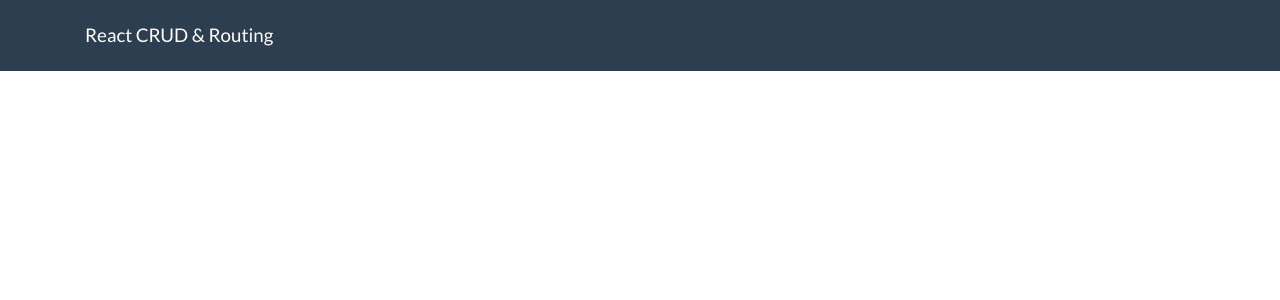
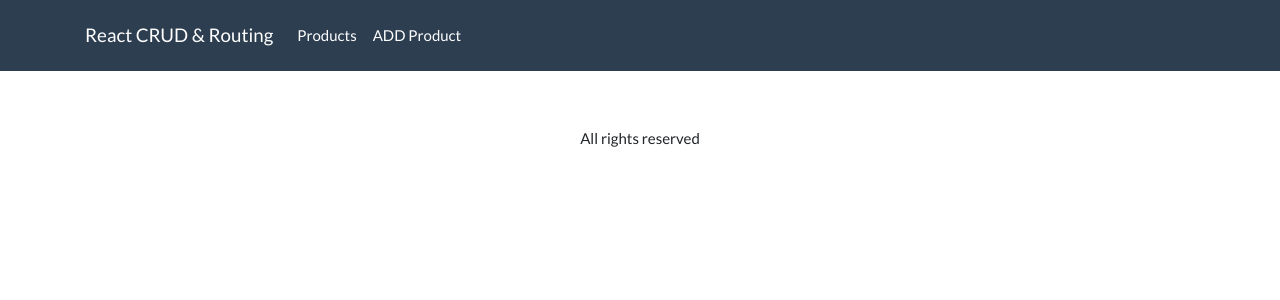
Before and after one commit to fr-me-jim/products, a React (Create React App) app: page / in a window 1280 px wide. Shown: the top 300 px of the page. Built offline with nearby package versions, Linux system fonts and the light colour scheme.

Commit message:
finished header + db.json

```diff
--- /dev/null
+++ b/db.json
@@ -0,0 +1,18 @@
+{
+
+    "restaurant": [
+        {
+            "dishPrice" : "200",
+            "dishName" : "Cheescake",
+            "category" : "dessert",
+            "id" : 1
+        },
+        {
+            "dishPrice" : "300",
+            "dishName" : "Rib Eye 400g",
+            "category" : "cuts",
+            "id" : 2
+        }
+    ]
+
+}
--- a/src/App.js
+++ b/src/App.js
@@ -1,5 +1,6 @@
-import React from 'react';
+import React, { useState, useEffect } from 'react';
 import { BrowserRouter as Router, Route, Switch } from 'react-router-dom';
+import axios from 'axios';
 
 import Header from './components/Header';
 import ProductsList from './components/ProductsList';
@@ -8,16 +9,24 @@ import EditProduct from './components/EditProduct';
 import Product from './components/Product';
 
 function App() {
+
+  //state
+  const [ products, setProducts ] = useState([]);
+
   return (
     <Router>
       <Header />
 
-      <Switch>
-        <Route exact path="/new-product" component={AddProduct} />
-        <Route exact path="/products" component={ProductsList} />
-        <Route exact path="/products/edit/:id" component={EditProduct} />
-        <Route  exact path="/products/:id" component={Product} />
-      </Switch>
+      <main className="container mt-5">
+        <Switch>
+          <Route exact path="/products/new" component={AddProduct} />
+          <Route exact path="/products" component={ProductsList} />
+          <Route exact path="/products/edit/:id" component={EditProduct} />
+          <Route  exact path="/products/:id" component={Product} />
+        </Switch>
+      </main>
+
+      <p className="mt-4 p-2 text-center">All rights reserved</p>
     </Router>
   );
 }
--- a/src/components/Header.js
+++ b/src/components/Header.js
@@ -7,6 +7,22 @@ const Header = () => (
             <Link to="/products" className="navbar-brand" >
                 React CRUD & Routing
             </Link>
+
+            <ul className="navbar-nav mr-auto">
+                <li className="nav-item">
+                    <Link
+                        to="/products"
+                        className="nav-link"
+                    >Products</Link>
+                </li>
+
+                <li className="nav-item">
+                    <Link
+                        to="/products/new"
+                        className="nav-link"
+                    >ADD Product</Link>
+                </li>
+            </ul>
         </div>
     </nav>
 );
```
